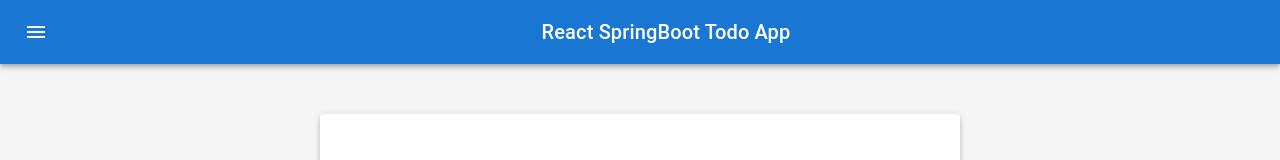
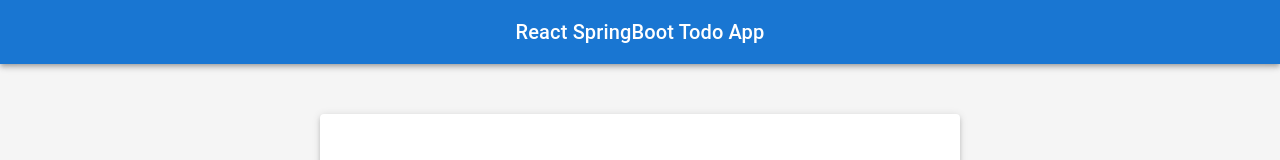
Before and after one commit to shim369/React-SpringBoot-Todo-App-Frontend, a React (Create React App) app: page / in a window 1280 px wide. Shown: the top 160 px of the page. Built offline with nearby package versions, Linux system fonts and the light colour scheme.

Commit message:
delete icon

```diff
--- a/src/components/AppBarNav.tsx
+++ b/src/components/AppBarNav.tsx
@@ -11,15 +11,6 @@
     <Box sx={{ flexGrow: 1 }}>
       <AppBar position="static">
         <Toolbar>
-          <IconButton
-            size="large"
-            edge="start"
-            color="inherit"
-            aria-label="menu"
-            sx={{ mr: 2 }}
-          >
-            <MenuIcon />
-          </IconButton>
           <Typography variant="h6" component="div" sx={{ flexGrow: 1 }}>
             React SpringBoot Todo App
           </Typography>
```
